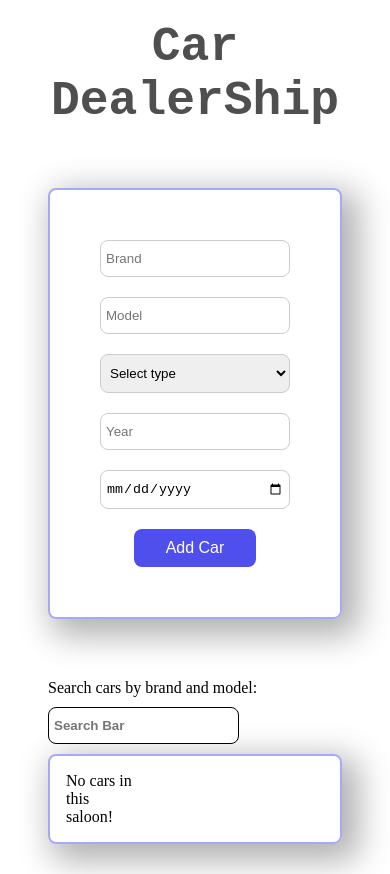
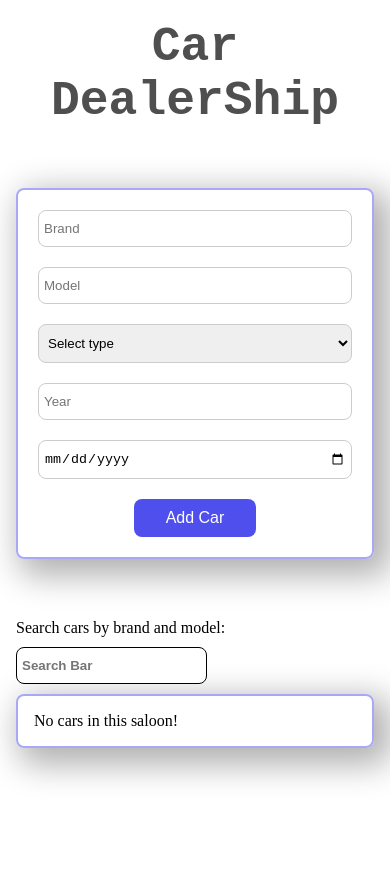
Before and after one commit to Gadza03/Internship-14-CarDealership, a React (Vite) app in the folder CarDealership/: page / in a window 390 px wide. After the commit the page ends 844 px from the top, so only its background shows below. Built offline with nearby package versions, Linux system fonts and the light colour scheme.

Commit message:
Add photo, improve css, toast notifications

```diff
--- a/CarDealership/src/App.css
+++ b/CarDealership/src/App.css
@@ -21,3 +21,9 @@ h1 {
 .search-description {
   margin-bottom: 10px;
 }
+
+@media (max-width: 768px) {
+  .container {
+    padding-inline: 1rem;
+  }
+}
--- a/CarDealership/src/components/CarCard.jsx
+++ b/CarDealership/src/components/CarCard.jsx
@@ -1,4 +1,7 @@
 import "../styles/carOutput.css";
+import toast, { Toaster } from "react-hot-toast";
+import carPhoto from "../assets/images/mercedes.jpg";
+
 export default function CarCard({ car, setCars }) {
   const isExpiring = (date) => {
     const expiryDate = new Date(date);
@@ -11,12 +14,14 @@ export default function CarCard({ car, setCars }) {
 
   const handleRemove = (id) => {
     setCars((prevCars) => prevCars.filter((c) => c.id !== id));
+    toast.success("Successfuly removed");
   };
 
   return (
     <div
       className={`car-card ${isExpiring(car.registration) ? "expiring" : ""}`}
     >
+      <img src={carPhoto} className="car-photo" alt="car photo on sunset" />
       <h3>
         {car.brand} {car.model}
       </h3>
@@ -26,6 +31,7 @@ export default function CarCard({ car, setCars }) {
       <button onClick={() => handleRemove(car.id)} id="remove-btn">
         Delete
       </button>
+      <Toaster />
     </div>
   );
 }
--- a/CarDealership/src/components/Form.jsx
+++ b/CarDealership/src/components/Form.jsx
@@ -5,7 +5,6 @@ import "../styles/form.css";
 import { v4 as uuid } from "uuid";
 
 export default function Form({ cars, setCars }) {
-  const [id, setId] = useState(0);
   const [car, setCar] = useState({
     brand: "",
     model: "",
@@ -20,10 +19,11 @@ export default function Form({ cars, setCars }) {
 
   const addCar = (newCar) => {
     if (cars.length >= 10) {
-      alert("Maximum number of cars reached!");
-      return;
+      toast.error("Maximum number of cars reached!");
+      return false;
     }
     setCars([...cars, newCar]);
+    return true;
   };
 
   const handleSubmit = (e) => {
@@ -36,7 +36,10 @@ export default function Form({ cars, setCars }) {
     }
 
     const newCar = { ...car, id: uuid() };
-    addCar(newCar);
+    if (addCar(newCar)) {
+      toast.success("Succesfuly added car.");
+    }
+
     setCar({ brand: "", model: "", type: "", year: "", registration: "" });
   };
 
--- a/CarDealership/src/styles/carOutput.css
+++ b/CarDealership/src/styles/carOutput.css
@@ -29,6 +29,11 @@
   align-items: center;
 }
 
+.car-photo {
+  max-width: 100%;
+  border-radius: 8px;
+}
+
 .expiring {
   border: 2px solid red;
 }
@@ -46,3 +51,10 @@
   cursor: pointer;
   transition: background-color 0.3s ease-in-out;
 }
+
+@media (max-width: 768px) {
+  .card-list {
+    grid-template-columns: 1fr 1fr;
+    gap: 15px;
+  }
+}
--- a/CarDealership/src/styles/form.css
+++ b/CarDealership/src/styles/form.css
@@ -41,3 +41,9 @@ select:focus {
 #submit-btn:hover {
   background-color: #3a3ad9;
 }
+
+@media (max-width: 768px) {
+  form {
+    padding: 20px;
+  }
+}
```
Also changed, not shown: CarDealership/src/assets/images/mercedes.jpg (added), 1 other file (tests, documents, lock files or other folders).
